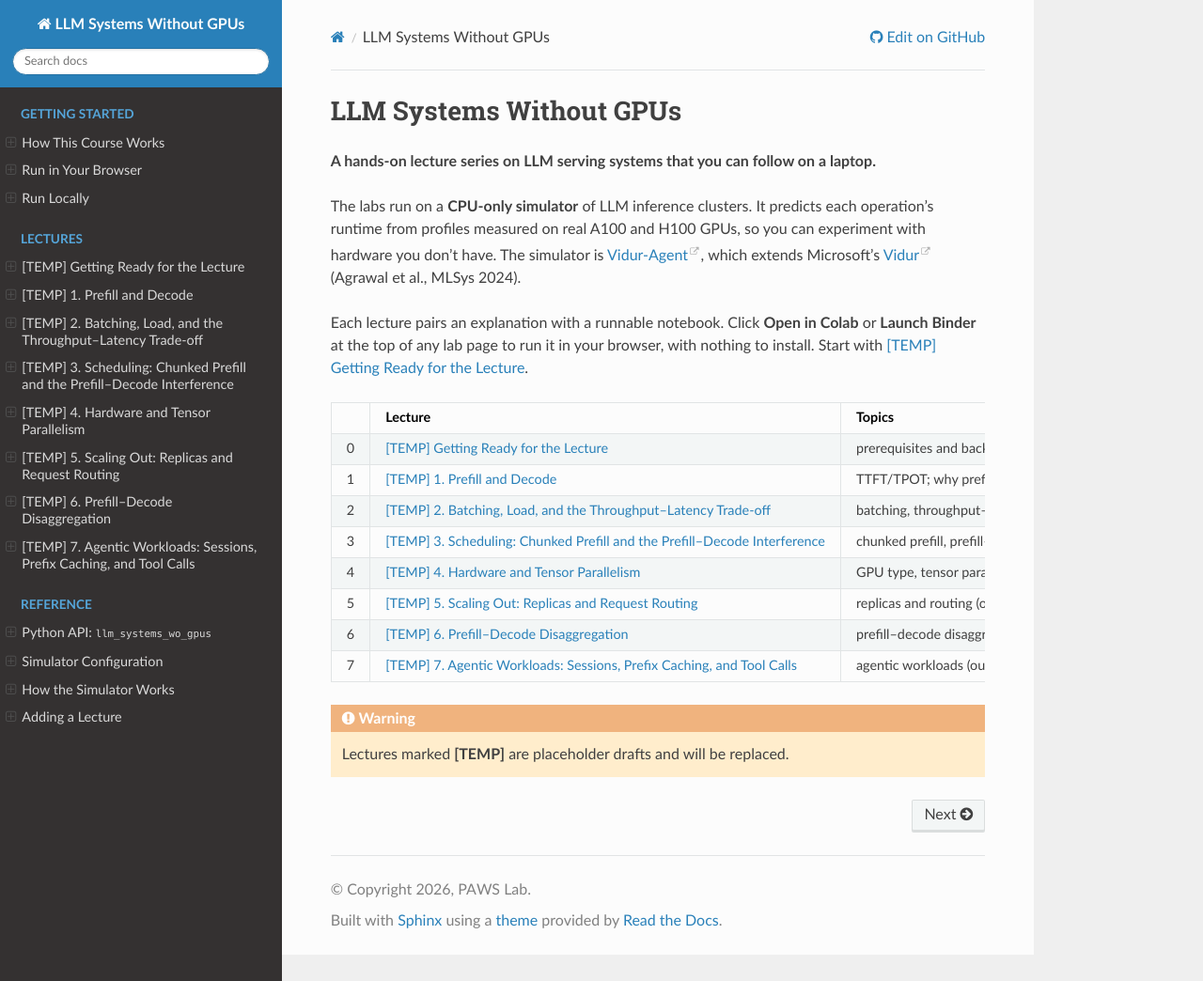
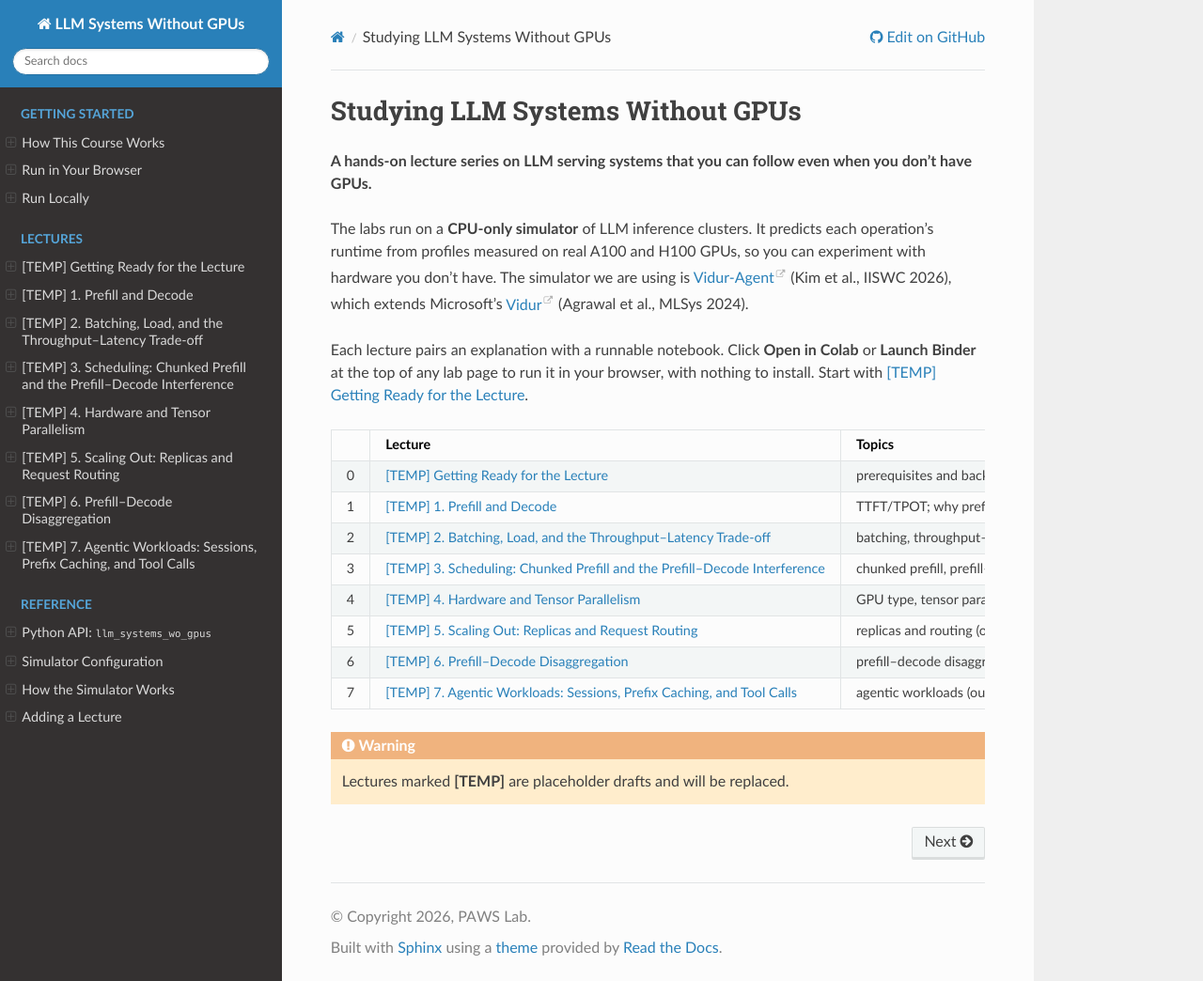
Before and after one commit to kwmaeng91/studying-llm-systems-without-gpus, a Sphinx documentation site: the page built from docs/index.md, in a window 1280 px wide and 1044 px high. Shown: the whole window at 94% size. Built offline with Sphinx 7.4.7 and the Read the Docs theme 3.1.0, drawn with Linux system fonts in a browser that asks for light colours.

Commit message:
Update index.md

```diff
--- a/docs/index.md
+++ b/docs/index.md
@@ -1,11 +1,11 @@
-# LLM Systems Without GPUs
+# Studying LLM Systems Without GPUs
 
-**A hands-on lecture series on LLM serving systems that you can follow on a laptop.**
+**A hands-on lecture series on LLM serving systems that you can follow even when you don't have GPUs.**
 
 The labs run on a **CPU-only simulator** of LLM inference clusters. It predicts
 each operation's runtime from profiles measured on real A100 and H100 GPUs, so you
-can experiment with hardware you don't have. The simulator is
-[Vidur-Agent](https://github.com/psu-paws/Vidur-Agent), which extends Microsoft's
+can experiment with hardware you don't have. The simulator we are using is
+[Vidur-Agent](https://github.com/psu-paws/Vidur-Agent) (Kim et al., IISWC 2026), which extends Microsoft's
 [Vidur](https://github.com/microsoft/vidur) (Agrawal et al., MLSys 2024).
 
 Each lecture pairs an explanation with a runnable notebook. Click
```
